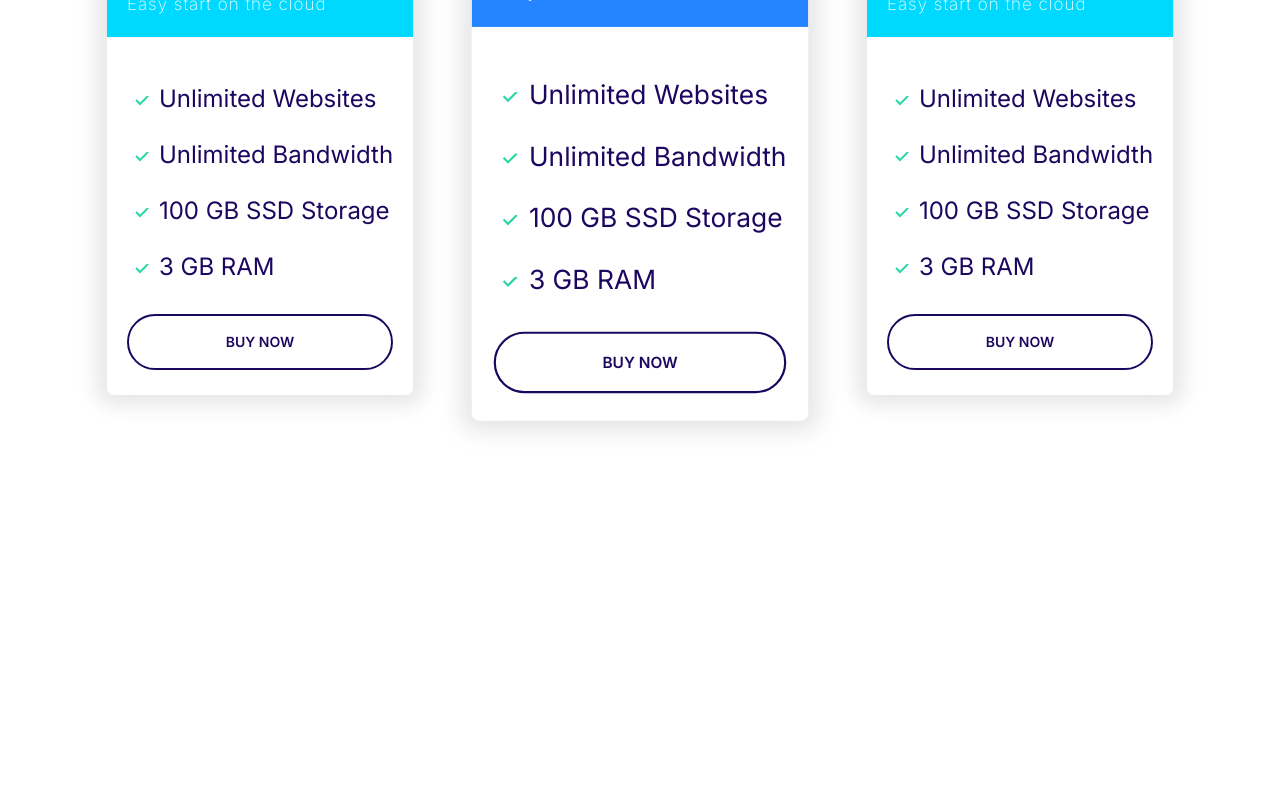
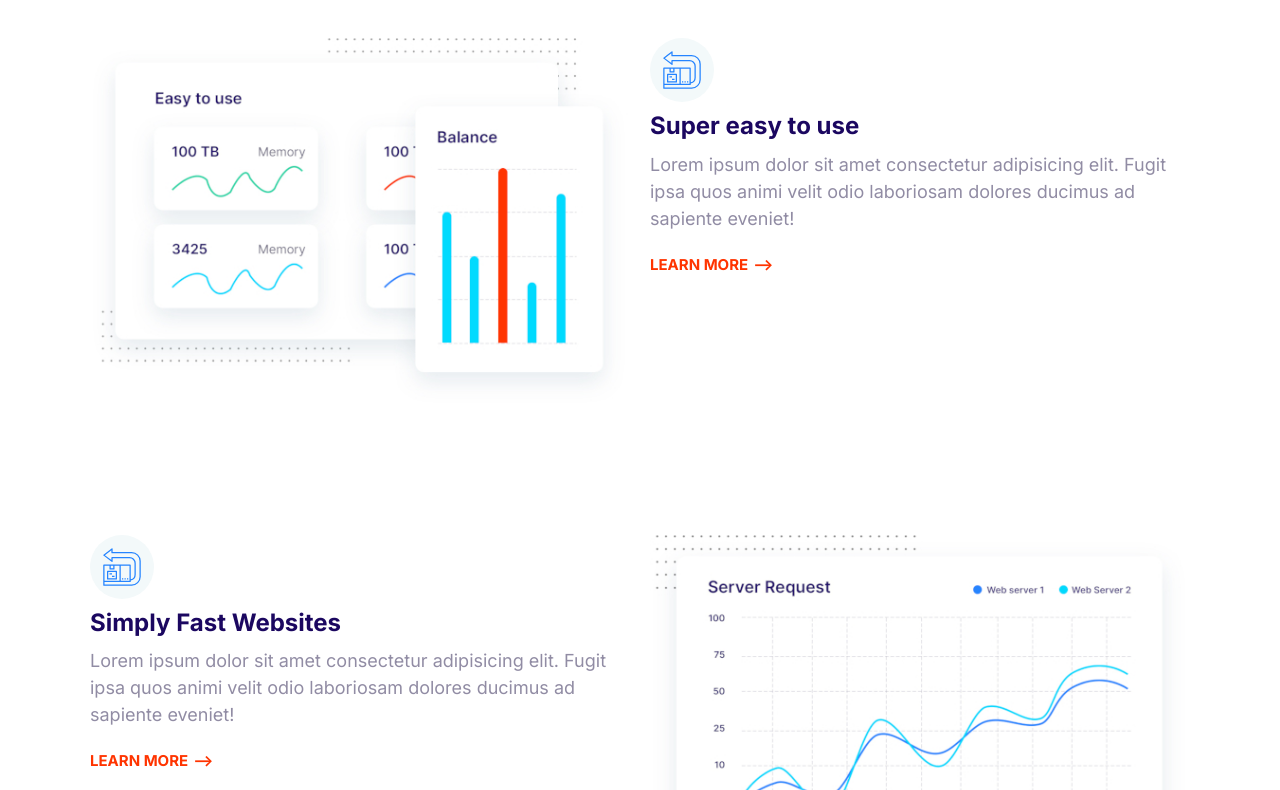
Before and after one commit to CDiala/mehostee, a plain HTML site: page index.html in a window 1280 px wide. Shown: the part 200-990 px from the top of the page. Before the commit the page ends 800 px from the top, so only its background shows below. Drawn offline with Linux system fonts and the light colour scheme.

Commit message:
Created the feature block

```diff
--- a/css/styles.css
+++ b/css/styles.css
@@ -997,3 +997,27 @@ a {
     /* width: minmax(10rem, 20rem); */
   }
 }
+
+/* features */
+.feature {
+  gap: 4rem 2rem;
+  margin: 12rem 0;
+}
+
+.feature:first-of-type {
+  margin-top: 6rem;
+}
+
+.feature__heading {
+  margin: 1rem 0;
+}
+
+.feature__image {
+  width: 100%;
+}
+
+@media screen and (min-width: 768px) {
+  .feature:nth-last-of-type(even) .feature__content {
+    order: 2;
+  }
+}
--- a/index.html
+++ b/index.html
@@ -14,74 +14,95 @@
 
 <body>
 
-    <!-- <section class="plan-block"> -->
-    <section class="block container block-plan">
-
-        <div class="grid grid--cols-3">
-            <div class="plan">
-                <div class="card card--secondary">
-                    <header class="card__header">
-                        <h3 class="plan__name">Business Plus</h3>
-                        <span class="plan__price">$14</span>
-                        <span class="plan__billing-cycle">/month</span>
-                        <span class="badge badge--secondary badge--small">10% OFF</span>
-                        <span class="plan__description">Easy start on the cloud</span>
-                    </header>
-                    <div class="card__body">
-                        <ul class="list list--tick">
-                            <li class="list__item">Unlimited Websites</li>
-                            <li class="list__item">Unlimited Bandwidth</li>
-                            <li class="list__item">100 GB SSD Storage</li>
-                            <li class="list__item">3 GB RAM</li>
-                        </ul>
-                        <button class="button button--outline button--block">Buy Now</button>
-                        <!-- <a href="#" class="button button--primary button--large button--block">Get One Free</a> -->
-                    </div>
+    <section class="block container">
+        <header class="block__header">
+            <h2>Host on the Cloud to Keep Growing</h2>
+            <p>Lorem ipsum dolor sit amet, consectetur adipisicing elit. Impedit, blanditiis.</p>
+        </header>
+        <article class="grid grid--cols-2 feature">
+            <div class="feature__content">
+                <span class="icon-container">
+                    <svg class="icon icon--primary">
+                        <use xlink:href="images/sprite.svg#easy"></use>
+                    </svg>
+                </span>
+                <div>
+                    <h3 class="feature__heading">Super easy to use</h3>
+                    <p>Lorem ipsum dolor sit amet consectetur adipisicing elit. Fugit ipsa quos animi velit odio
+                        laboriosam
+                        dolores ducimus ad sapiente eveniet!</p>
+                    <a href="#" class="link-arrow">Learn More</a>
                 </div>
             </div>
-            <div class="plan plan--popular">
-                <div class="card card--primary">
-                    <header class="card__header">
-                        <h3 class="plan__name">Business Plus</h3>
-                        <span class="plan__price">$14</span>
-                        <span class="plan__billing-cycle">/month</span>
-                        <span class="badge badge--primary badge--small">10% OFF</span>
-                        <span class="plan__description">Easy start on the cloud</span>
-                    </header>
-                    <div class="card__body">
-                        <ul class="list list--tick">
-                            <li class="list__item">Unlimited Websites</li>
-                            <li class="list__item">Unlimited Bandwidth</li>
-                            <li class="list__item">100 GB SSD Storage</li>
-                            <li class="list__item">3 GB RAM</li>
-                        </ul>
-                        <button class="button button--outline button--block">Buy Now</button>
-                        <!-- <a href="#" class="button button--primary button--large button--block">Get One Free</a> -->
-                    </div>
+            <picture>
+                <source type="image/webp" srcset="images/easy.webp 1x, images/easy@2x.webp 2x">
+                <source type="image/jpg" srcset="images/easy.jpg 1x, images/easy@2x.jpg 2x">
+                <img class="feature__image" src="./images/easy.jpg" alt="">
+            </picture>
+        </article>
+        <article class="grid grid--cols-2 feature">
+            <div class="feature__content">
+                <span class="icon-container">
+                    <svg class="icon icon--primary">
+                        <use xlink:href="images/sprite.svg#easy"></use>
+                    </svg>
+                </span>
+                <div>
+                    <h3 class="feature__heading">Simply Fast Websites</h3>
+                    <p>Lorem ipsum dolor sit amet consectetur adipisicing elit. Fugit ipsa quos animi velit odio
+                        laboriosam
+                        dolores ducimus ad sapiente eveniet!</p>
+                    <a href="#" class="link-arrow">Learn More</a>
                 </div>
             </div>
-            <div class="plan">
-                <div class="card card--secondary">
-                    <header class="card__header">
-                        <h3 class="plan__name">Business Plus</h3>
-                        <span class="plan__price">$14</span>
-                        <span class="plan__billing-cycle">/month</span>
-                        <span class="badge badge--secondary badge--small">10% OFF</span>
-                        <span class="plan__description">Easy start on the cloud</span>
-                    </header>
-                    <div class="card__body">
-                        <ul class="list list--tick">
-                            <li class="list__item">Unlimited Websites</li>
-                            <li class="list__item">Unlimited Bandwidth</li>
-                            <li class="list__item">100 GB SSD Storage</li>
-                            <li class="list__item">3 GB RAM</li>
-                        </ul>
-                        <button class="button button--outline button--block">Buy Now</button>
-                        <!-- <a href="#" class="button button--primary button--large button--block">Get One Free</a> -->
-                    </div>
+            <picture>
+                <source type="image/webp" srcset="images/fast.webp 1x, images/fast@2x.webp 2x">
+                <source type="image/jpg" srcset="images/fast.jpg 1x, images/fast@2x.jpg 2x">
+                <img class="feature__image" src="./images/fast.jpg" alt="">
+            </picture>
+        </article>
+        <article class="grid grid--cols-2 feature">
+            <div class="feature__content">
+                <span class="icon-container">
+                    <svg class="icon icon--primary">
+                        <use xlink:href="images/sprite.svg#easy"></use>
+                    </svg>
+                </span>
+                <div>
+                    <h3 class="feature__heading">Wordpress Made Easy</h3>
+                    <p>Lorem ipsum dolor sit amet consectetur adipisicing elit. Fugit ipsa quos animi velit odio
+                        laboriosam
+                        dolores ducimus ad sapiente eveniet!</p>
+                    <a href="#" class="link-arrow">Learn More</a>
                 </div>
             </div>
-        </div>
+            <picture>
+                <source type="image/webp" srcset="images/wordpress.webp 1x, images/wordpress@2x.webp 2x">
+                <source type="image/jpg" srcset="images/wordpress.jpg 1x, images/wordpress@2x.jpg 2x">
+                <img class="feature__image" src="./images/wordpress.jpg" alt="">
+            </picture>
+        </article>
+        <article class="grid grid--cols-2 feature">
+            <div class="feature__content">
+                <span class="icon-container">
+                    <svg class="icon icon--primary">
+                        <use xlink:href="images/sprite.svg#easy"></use>
+                    </svg>
+                </span>
+                <div>
+                    <h3 class="feature__heading">Wordpress Made Easy</h3>
+                    <p>Lorem ipsum dolor sit amet consectetur adipisicing elit. Fugit ipsa quos animi velit odio
+                        laboriosam
+                        dolores ducimus ad sapiente eveniet!</p>
+                    <a href="#" class="link-arrow">Learn More</a>
+                </div>
+            </div>
+            <picture>
+                <source type="image/webp" srcset="images/support.webp 1x, images/support@2x.webp 2x">
+                <source type="image/jpg" srcset="images/support.jpg 1x, images/support@2x.jpg 2x">
+                <img class="feature__image" src="./images/support.jpg" alt="">
+            </picture>
+        </article>
     </section>
 
     <script src="js/main.js"></script>
```
Also changed, not shown: components/feature-block.html (added, +90 -0 lines), images/easy.jpg (added), images/easy.webp (added), images/easy@2x.jpg (added), images/easy@2x.webp (added), images/fast.jpg (added), images/fast.webp (added), images/fast@2x.jpg (added), images/fast@2x.webp (added), images/support.jpg (added), images/support.webp (added), images/support@2x.jpg (added), images/support@2x.webp (added), images/wordpress.jpg (added), 3 more files.
